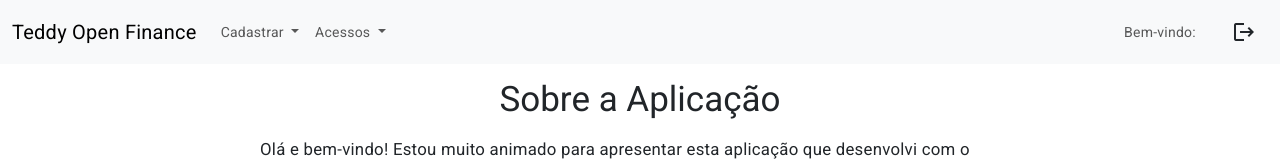
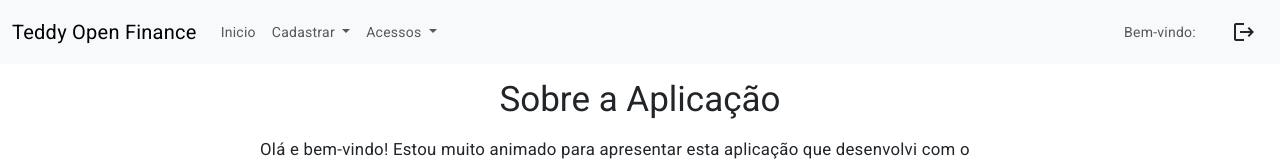
Before and after one commit to rayansl0302/sistema-cliente, an Angular app: page /home in a window 1280 px wide. Shown: the top 161 px of the page. Built offline with nearby package versions, Linux system fonts and the light colour scheme; sample sign-in values are in the browser's storage.

Commit message:
atualizando navbar

```diff
--- a/src/app/features/components/navbar/navbar.component.html
+++ b/src/app/features/components/navbar/navbar.component.html
@@ -1,11 +1,14 @@
 <nav class="navbar navbar-expand-lg bg-body-tertiary">
   <div class="container-fluid">
-    <a class="navbar-brand">Teddy Open Finance</a>
+    <a class="navbar-brand" routerLink="/home">Teddy Open Finance</a>
     <button class="navbar-toggler" type="button" data-bs-toggle="collapse" data-bs-target="#navbarSupportedContent" aria-controls="navbarSupportedContent" aria-expanded="false" aria-label="Toggle navigation">
       <span class="navbar-toggler-icon"></span>
     </button>
     <div class="collapse navbar-collapse" id="navbarSupportedContent">
       <ul class="navbar-nav me-auto mb-2 mb-lg-0">
+        <li class="nav-item">
+          <a class="nav-link" routerLink="/home">Inicio</a>
+        </li>
         <li class="nav-item dropdown">
           <a class="nav-link dropdown-toggle" href="#" role="button" data-bs-toggle="dropdown" aria-expanded="false">
             Cadastrar
```
